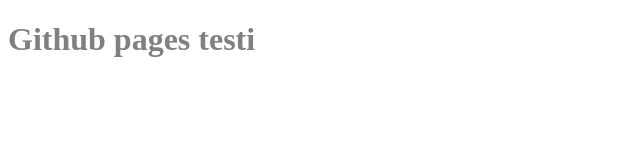
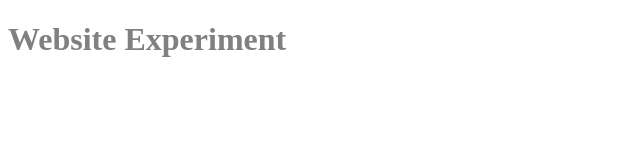
Before and after one commit to rekoaleksi/website_experiment, a plain HTML site: page index.html in a window 1280 px wide. Shown: the whole page, without its empty margins (0-640 px from the left). Drawn offline with Linux system fonts and the light colour scheme; files that its build step writes are made by us from their sources.

Commit message:
Update index.html

```diff
--- a/index.html
+++ b/index.html
@@ -12,7 +12,7 @@
 </head>
 
 <body>
-  <h1>Github pages testi</h1>
+  <h1>Website Experiment</h1>
 </body>
 
 </html>
```
